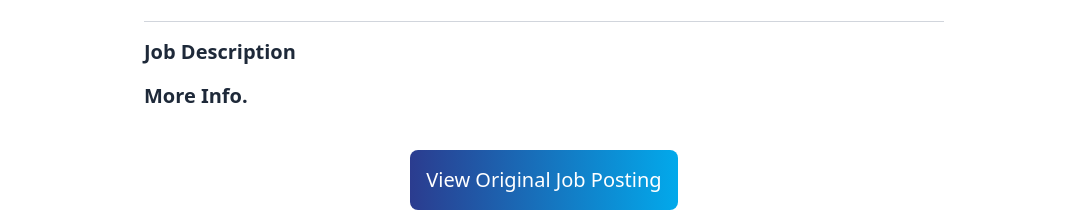
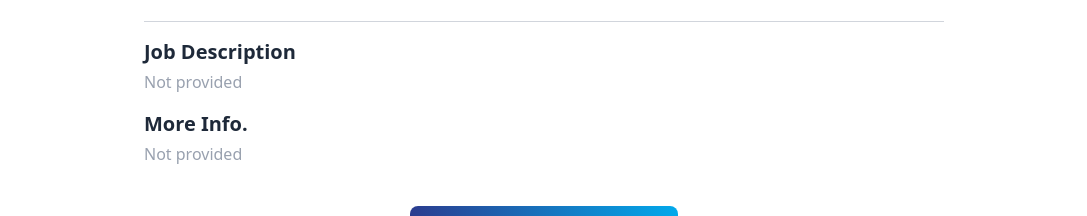
Before and after one commit to Amiir25/Aplyzer, a React (Vite) app in the folder client/: page /user/job-details/1 in a window 1280 px wide. Shown: the part 482-698 px from the top of the page, without its empty margins (96-1183 px from the left). Built offline with nearby package versions, Linux system fonts and the light colour scheme; no server answers.

Commit message:
Add alternative text on if data is not provided in JobDetails.jsx

```diff
--- a/client/src/user/pages/JobDetails.jsx
+++ b/client/src/user/pages/JobDetails.jsx
@@ -108,13 +108,13 @@ const JobDetails = () => {
           {/* Job Description */}
           <div className='my-4'>
             <h1 className='text-xl text-gray-800 font-bold mb-1'>Job Description</h1>
-            <p>{ job.job_description }</p>
+            <p>{ job.job_description ? job.job_description : <span className='text-gray-400'>Not provided</span> }</p>
           </div>
 
           {/* More Info */}
           <div className='mb-10'>
             <h1 className='text-xl text-gray-800 font-bold mb-1'>More Info.</h1>
-            <p>{ job.more_info }</p>
+            <p>{ job.more_info ? job.more_info : <span className='text-gray-400'>Not provided</span> }</p>
           </div>
 
           {/* Original Job Posting Button */}
```
